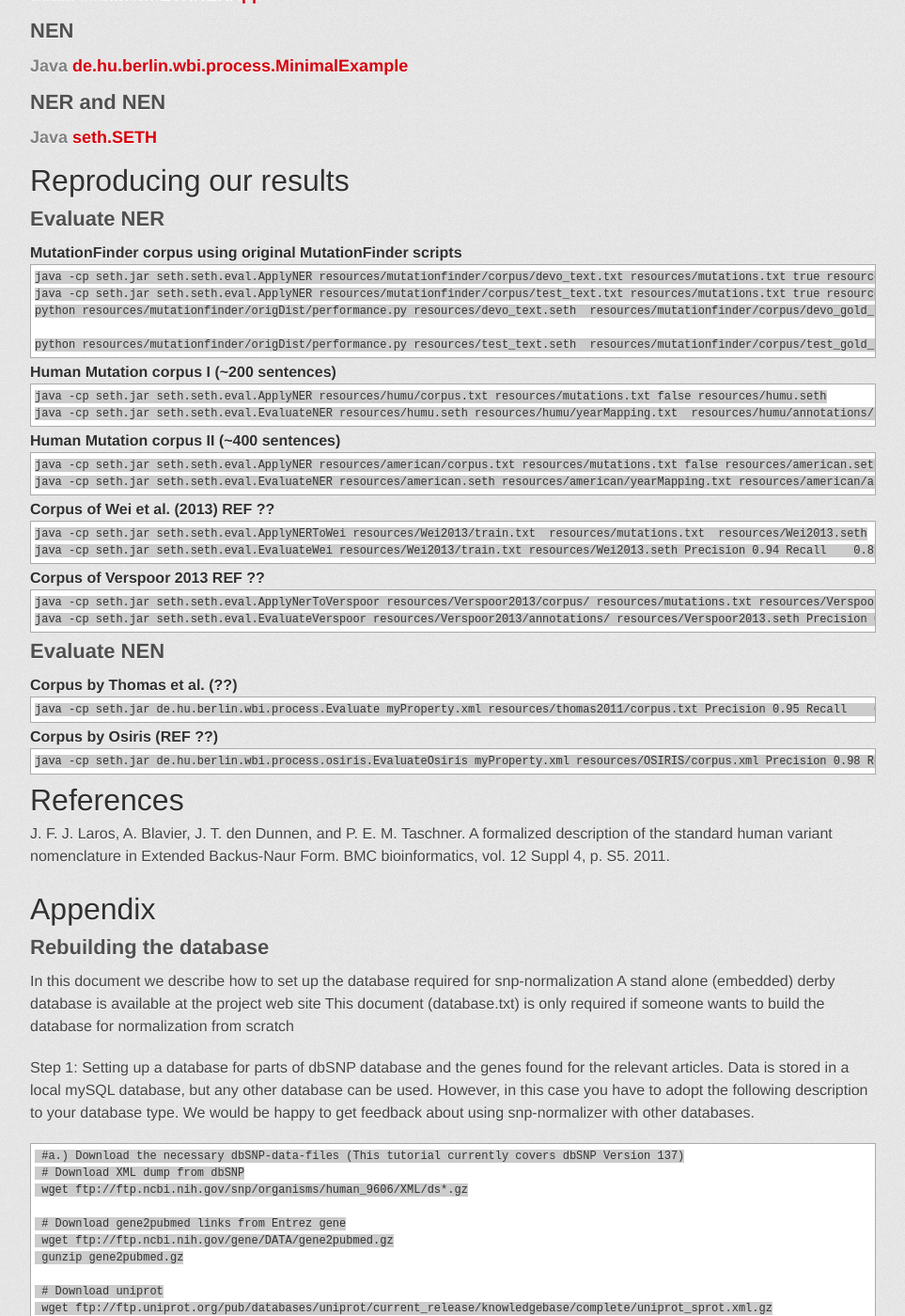
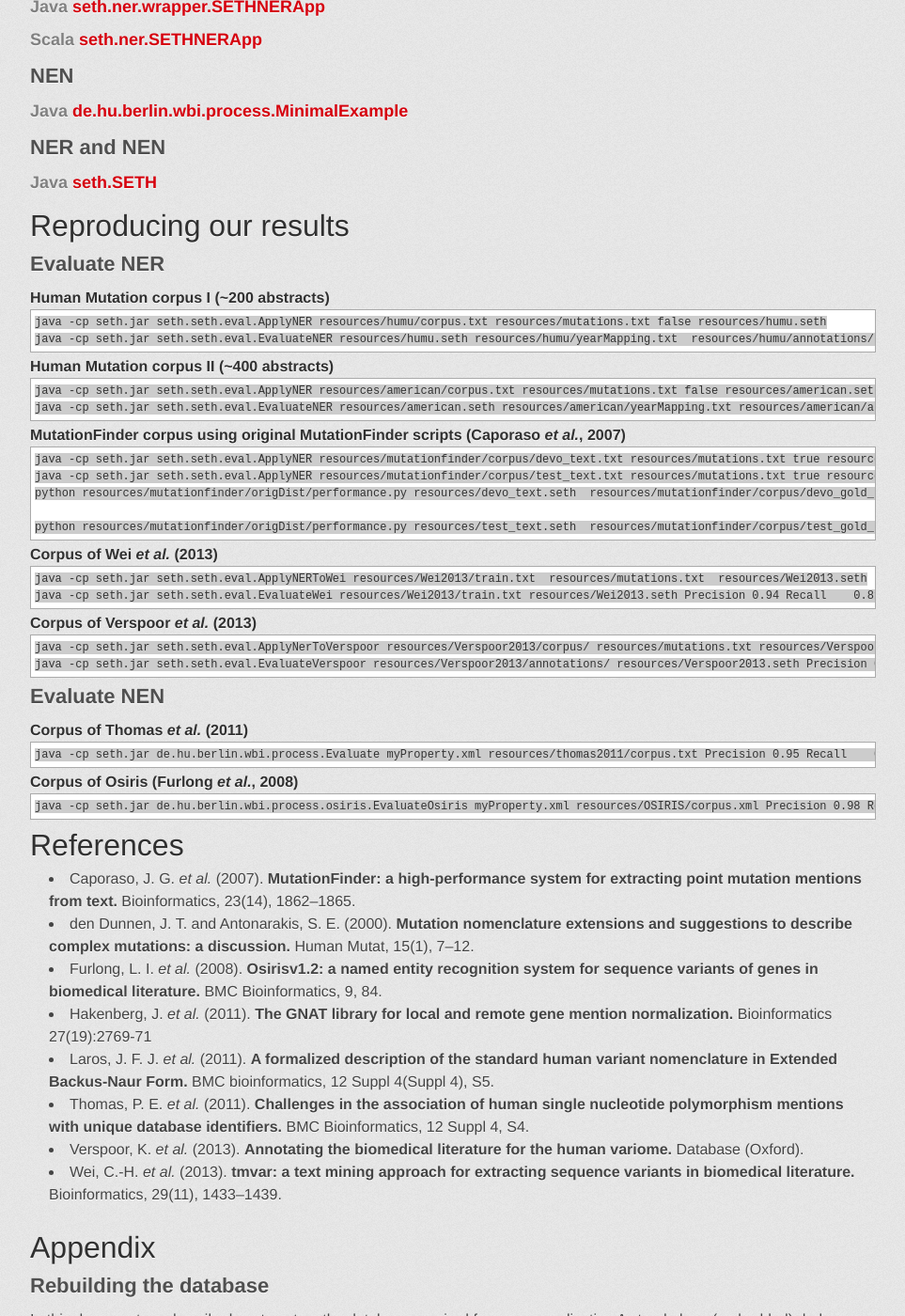
Before and after one commit to rockt/SETH, a Jekyll site: the page built from index.md, in a window 1280 px wide and 1400 px high, scrolled down 1348 px. Shown: the whole window at 94% size, without its empty margins (158-1121 px from the left). Built offline with Jekyll 4.4.1, drawn with Linux system fonts in a browser that asks for light colours; some web fonts are replaced; Markdown is read by kramdown in place of the engine named in the settings; some of the changed text lies outside the part shown.

Commit message:
added references

```diff
--- a/index.md
+++ b/index.md
@@ -3,10 +3,11 @@ layout: default
 ---
 
 SETH is a software that performs named entity recognition (NER) of single nucleotide polymorphisms (SNPs) and copy
-number variations (CNVs) from natural language texts. SETH's NER components are based on Scala parser combinatiors,
-which are able to identify structured mentions of mutations that obey nomenclature (**REF!**).
-To get hold of unstructured mentions, SETH integrates MutationFinder (**REF!**).
-Extracted structured and unstructured mentions of SNPs are linked to dbSNP,
+number variations (CNVs) from natural language texts. SETH's NER component is based on Scala parser combinatiors,
+which are able to identify structured mentions of mutations that obey nomenclature (den Dunnen and Antonarakis, 2000) by
+implementing an EBNF grammar proposed by Laros *et al.* (2011).
+To get hold of unstructured mentions, SETH integrates MutationFinder (Caporaso *et al.*, 2007).
+Extracted structured and unstructured mentions of SNPs are linked to [dbSNP](http://www.ncbi.nlm.nih.gov/SNP/),
 a process referred to as named entity normalization (NEN).
 
 
@@ -14,7 +15,8 @@ a process referred to as named entity normalization (NEN).
 Given an input text, SETH extracts mentions of mutations. (**TODO**: find better example)
 
 ## Command-line Usage
-**TODO**: Do we have a command-line version that uses MutationFinder in addition?
+**TODO**: Develop a command-line version that uses MutationFinder in addition. Also output the which software extracted
+the mention.
 
     $ java -cp seth.jar seth.ner.SETHNERApp "Two common mutations, c.35delG and L90P (c.269T>C)."
 
@@ -39,12 +41,12 @@ Given an input text, SETH extracts mentions of mutations. (**TODO**: find better
 # NEN
 Given mentions of SNPs and a list of genes (*i.e.* entrez-gene identifiers), SETH normalizes SNPs to
 dbSNP identifiers.
-To extract gene mentions, we use the output of the tool [GNAT](http://gnat.sourceforge.net/) (**REF!**)
+To extract gene mentions, we use the output of the tool [GNAT](http://gnat.sourceforge.net/) (Hakenberg *et al.*, 2011)
 together with the gene2pubmed information from NCBI.
 Parts of the [dbSNP database](http://www.ncbi.nlm.nih.gov/projects/SNP/) have to be locally installed for speeding up
 the normalization process
 (see database.txt for more information).
-For user convenience, we provide a [database dump](https://docs.google.com/file/d/0B9uTfq0OyHAsdDNMQzNxWDRhZVE/edit?usp=sharing).
+For user convenience, we provide a [database dump](https://docs.google.com/file/d/0B9uTfq0OyHAsdDNMQzNxWDRhZVE/edit?usp=sharing) (~2GB).
 
 ## Command-line Usage
     $ java -cp lib/mysql-connector-java-5.0.3-bin.jar:lib/snp-normalizer.jar de.hu.berlin.wbi.process.Normalize property.xml resources/snpExample.txt
@@ -64,7 +66,21 @@ For user convenience, we provide a [database dump](https://docs.google.com/file/
 
 ## Evaluate NER
 
-#### MutationFinder corpus using original MutationFinder scripts
+#### Human Mutation corpus I (~200 abstracts)
+    java -cp seth.jar seth.seth.eval.ApplyNER resources/humu/corpus.txt resources/mutations.txt false resources/humu.seth
+    java -cp seth.jar seth.seth.eval.EvaluateNER resources/humu.seth resources/humu/yearMapping.txt  resources/humu/annotations/
+Precision 0.98
+Recall    0.84
+F1        0.90
+
+#### Human Mutation corpus II (~400 abstracts)
+    java -cp seth.jar seth.seth.eval.ApplyNER resources/american/corpus.txt resources/mutations.txt false resources/american.seth
+    java -cp seth.jar seth.seth.eval.EvaluateNER resources/american.seth resources/american/yearMapping.txt resources/american/annotations/
+Precision 0.88
+Recall    0.82
+F1        0.85
+
+#### MutationFinder corpus using original MutationFinder scripts (Caporaso *et al.*, 2007)
     java -cp seth.jar seth.seth.eval.ApplyNER resources/mutationfinder/corpus/devo_text.txt resources/mutations.txt true resources/devo_text.seth
     java -cp seth.jar seth.seth.eval.ApplyNER resources/mutationfinder/corpus/test_text.txt resources/mutations.txt true resources/test_text.seth
     python resources/mutationfinder/origDist/performance.py resources/devo_text.seth  resources/mutationfinder/corpus/devo_gold_std.txt
@@ -77,28 +93,14 @@ Precision 0.97
 Recall    0.81
 F1        0.88
 
-#### Human Mutation corpus I (~200 sentences)
-    java -cp seth.jar seth.seth.eval.ApplyNER resources/humu/corpus.txt resources/mutations.txt false resources/humu.seth
-    java -cp seth.jar seth.seth.eval.EvaluateNER resources/humu.seth resources/humu/yearMapping.txt  resources/humu/annotations/
-Precision 0.98
-Recall    0.84
-F1        0.90
-
-#### Human Mutation corpus II (~400 sentences)
-    java -cp seth.jar seth.seth.eval.ApplyNER resources/american/corpus.txt resources/mutations.txt false resources/american.seth
-    java -cp seth.jar seth.seth.eval.EvaluateNER resources/american.seth resources/american/yearMapping.txt resources/american/annotations/
-Precision 0.88
-Recall    0.82
-F1        0.85
-
-#### Corpus of Wei et al. (2013) REF ??
+#### Corpus of Wei *et al.* (2013)
     java -cp seth.jar seth.seth.eval.ApplyNERToWei resources/Wei2013/train.txt  resources/mutations.txt  resources/Wei2013.seth
     java -cp seth.jar seth.seth.eval.EvaluateWei resources/Wei2013/train.txt resources/Wei2013.seth
 Precision 0.94
 Recall    0.81
 F1        0.87
 
-#### Corpus of Verspoor 2013 REF ??
+#### Corpus of Verspoor *et al.* (2013)
     java -cp seth.jar seth.seth.eval.ApplyNerToVerspoor resources/Verspoor2013/corpus/ resources/mutations.txt resources/Verspoor2013.seth
     java -cp seth.jar seth.seth.eval.EvaluateVerspoor resources/Verspoor2013/annotations/ resources/Verspoor2013.seth
 Precision 0.86
@@ -107,22 +109,44 @@ F1        0.24
 
 ## Evaluate NEN
 
-#### Corpus by Thomas et al. (??)
+#### Corpus of Thomas *et al.* (2011)
     java -cp seth.jar de.hu.berlin.wbi.process.Evaluate myProperty.xml resources/thomas2011/corpus.txt
 Precision 0.95
 Recall    0.58
 F1        0.72
 
-#### Corpus by Osiris (REF ??)
+#### Corpus of Osiris (Furlong *et al.*, 2008)
     java -cp seth.jar de.hu.berlin.wbi.process.osiris.EvaluateOsiris myProperty.xml resources/OSIRIS/corpus.xml
 Precision 0.98
 Recall    0.85
 F1        0.91
 
 # References
-J. F. J. Laros, A. Blavier, J. T. den Dunnen, and P. E. M. Taschner.
-A formalized description of the standard human variant nomenclature in Extended Backus-Naur Form.
-BMC bioinformatics, vol. 12 Suppl 4, p. S5. 2011.
+- Caporaso, J. G. *et al.* (2007).
+**MutationFinder: a high-performance system for extracting point mutation mentions from text.**
+Bioinformatics, 23(14), 1862–1865.
+- den Dunnen, J. T. and Antonarakis, S. E. (2000).
+**Mutation nomenclature extensions and suggestions to describe complex mutations: a discussion.**
+Human Mutat, 15(1), 7–12.
+- Furlong, L. I. *et al.* (2008).
+**Osirisv1.2: a named entity recognition system for sequence variants of genes in biomedical literature.**
+BMC Bioinformatics, 9, 84.
+- Hakenberg, J. *et al.* (2011).
+**The GNAT library for local and remote gene mention normalization.**
+Bioinformatics 27(19):2769-71
+- Laros, J. F. J. *et al.* (2011).
+**A formalized description of the standard human variant nomenclature in Extended Backus-Naur Form.**
+BMC bioinformatics, 12 Suppl 4(Suppl 4), S5.
+- Thomas, P. E. *et al.* (2011).
+**Challenges in the association of human single nucleotide polymorphism mentions with unique database identifiers.**
+BMC Bioinformatics, 12 Suppl 4, S4.
+- Verspoor, K. *et al.* (2013).
+**Annotating the biomedical literature for the human variome.**
+Database (Oxford).
+- Wei, C.-H. *et al.* (2013).
+**tmvar: a text mining approach for extracting sequence variants in biomedical literature.**
+Bioinformatics, 29(11), 1433–1439.
+
 
 # Appendix
 ## Rebuilding the database
```
Also changed, not shown: 1 other file.
